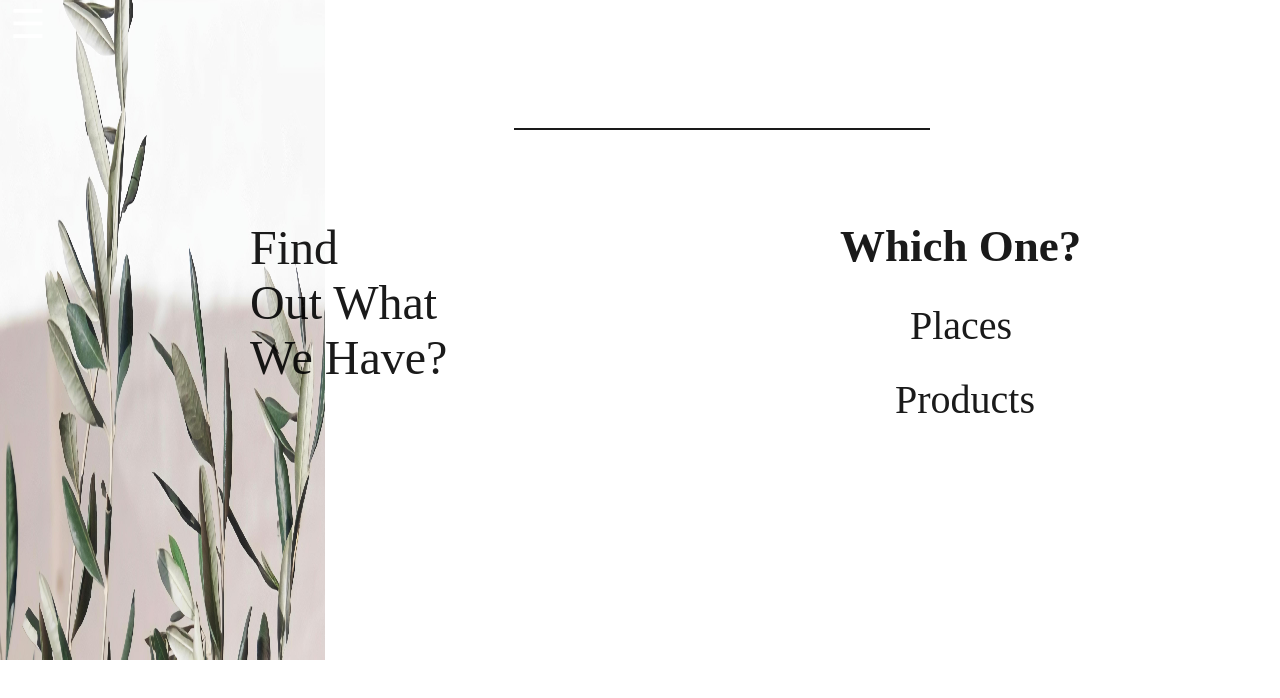
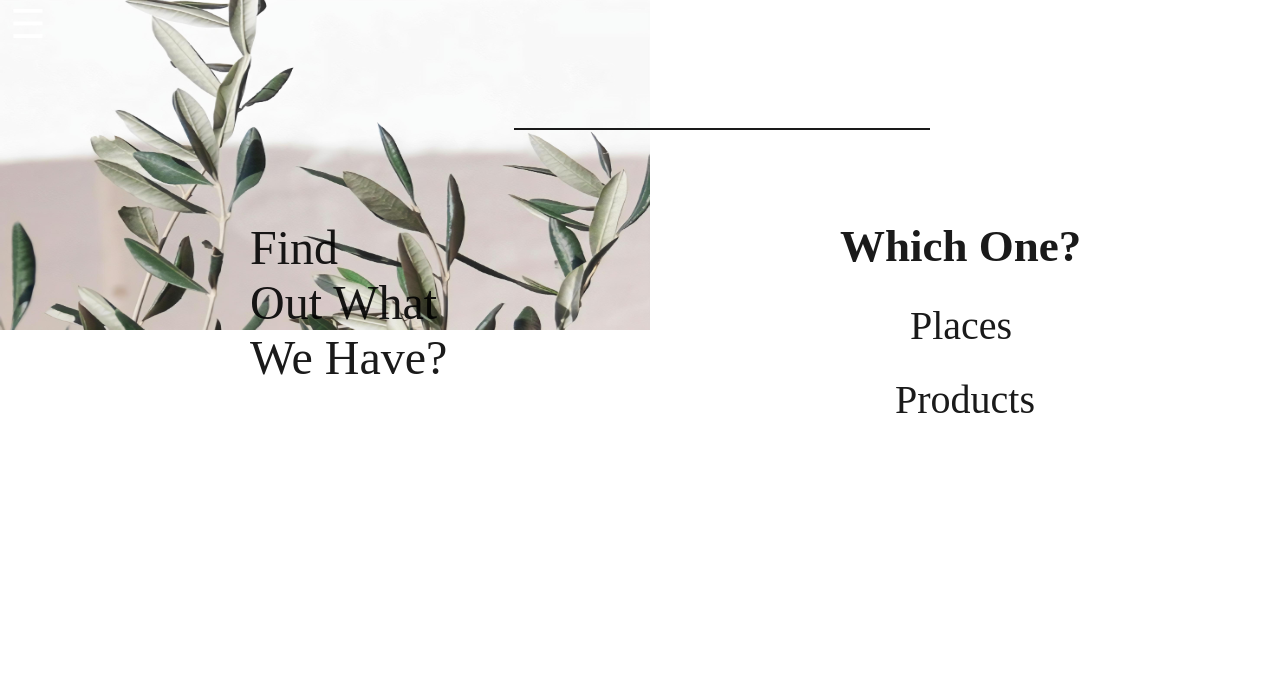
Before and after one commit to GuyWithHand/Tugas-WeCare, a plain HTML site: page Explore.html in a window 1280 px wide. Drawn offline with Linux system fonts and the light colour scheme.

Commit message:
Update Explore.css

```diff
--- a/CSS/Explore.css
+++ b/CSS/Explore.css
@@ -1,6 +1,6 @@
 body{
 background:url(../gambar/backgroundEXPLORE.jpg);
-background-size: 325px 660px;
+background-size: 650px 330px;
 background-repeat:no-repeat;
 margin:1 auto;
 opacity:0.9;
```
